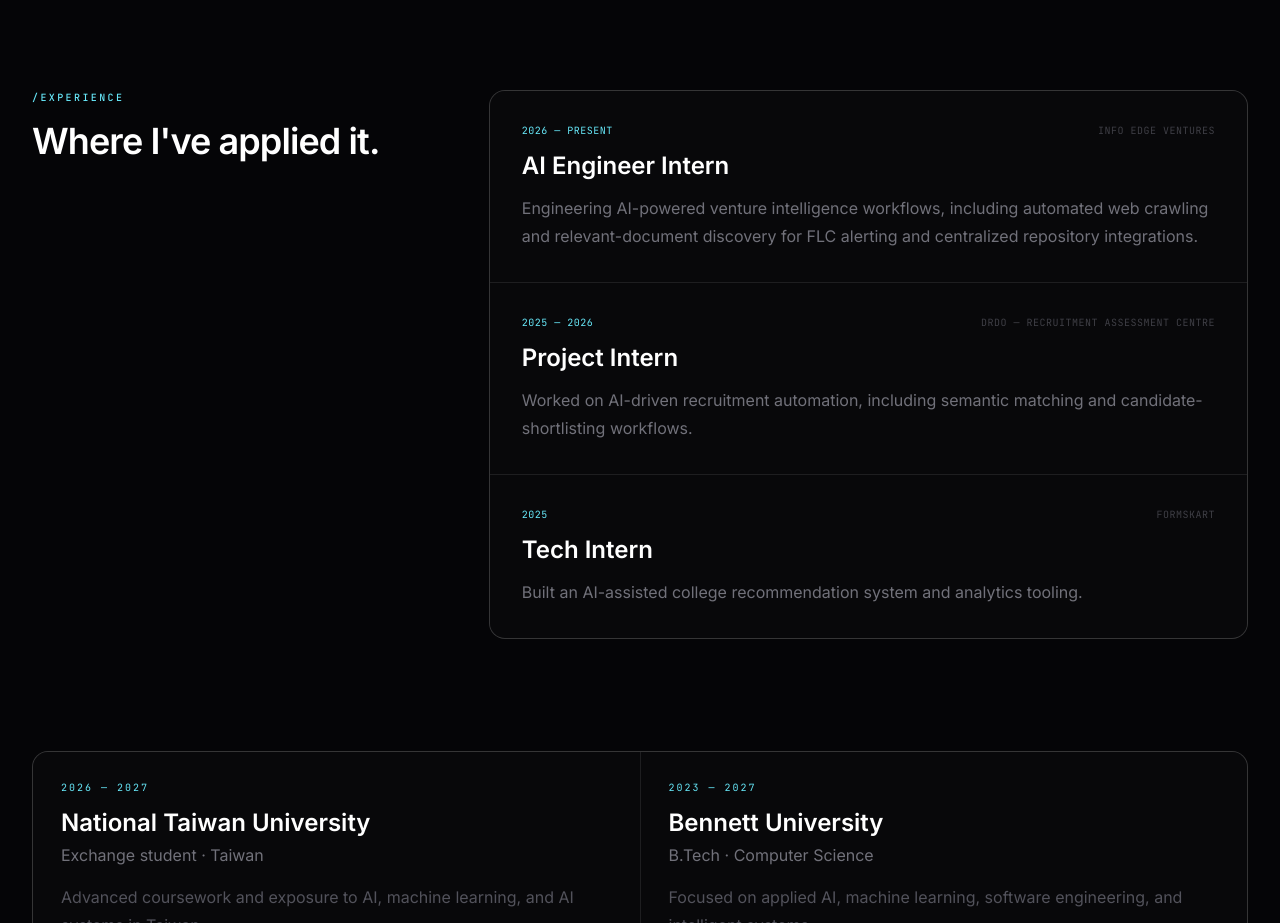
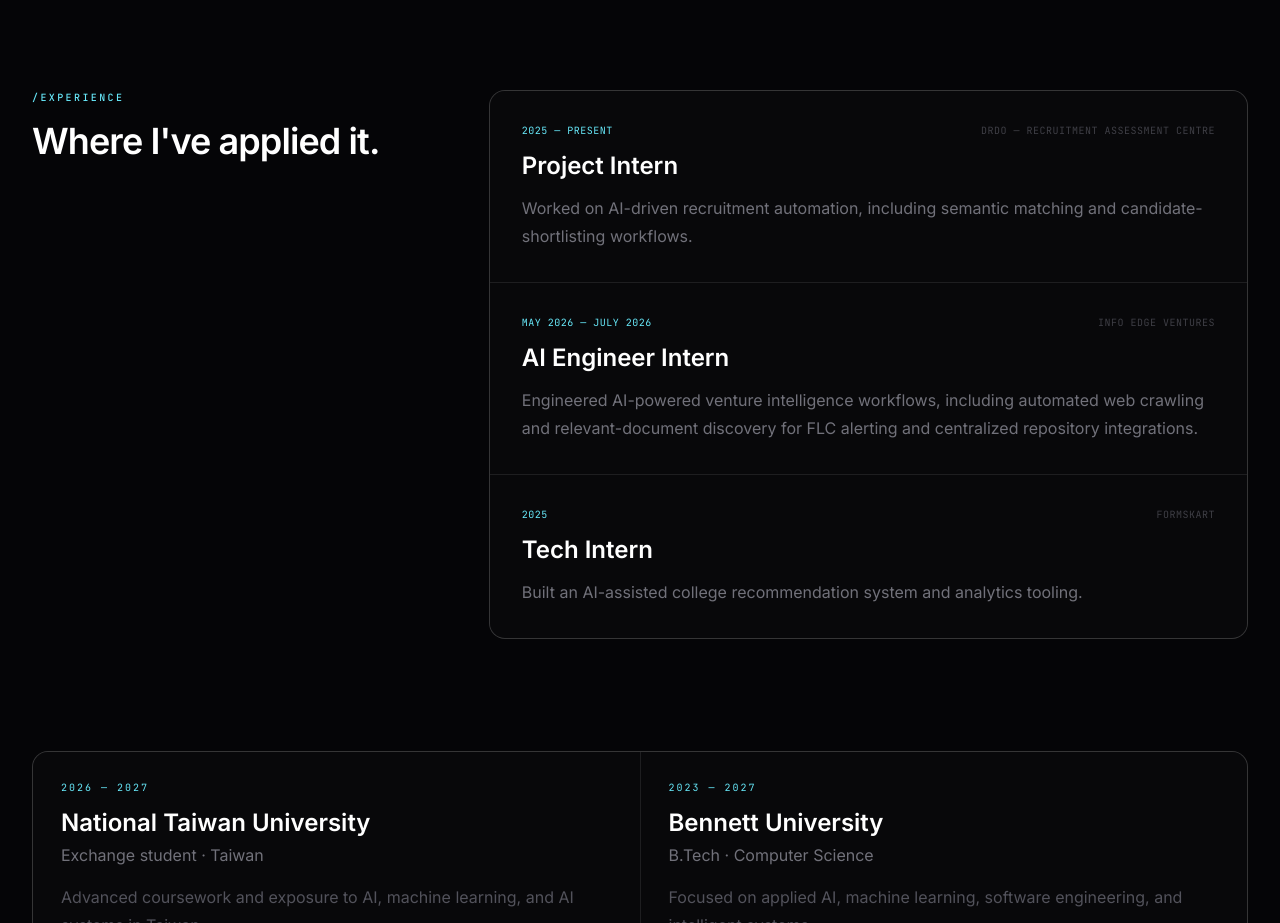
Before and after one commit to adityapurohit01/my_portfolio, a Next.js app: page / in a window 1280 px wide. Shown: the part 3340-4263 px from the top of the page. Built offline with nearby package versions, Linux system fonts and the light colour scheme.

Commit message:
Correct current experience dates

```diff
--- a/src/data/portfolio.ts
+++ b/src/data/portfolio.ts
@@ -209,8 +209,8 @@ export const projects: Project[] = [
 ];
 
 export const experience = [
-  { period: "2026 — Present", role: "AI Engineer Intern", company: "Info Edge Ventures", detail: "Engineering AI-powered venture intelligence workflows, including automated web crawling and relevant-document discovery for FLC alerting and centralized repository integrations." },
-  { period: "2025 — 2026", role: "Project Intern", company: "DRDO — Recruitment Assessment Centre", detail: "Worked on AI-driven recruitment automation, including semantic matching and candidate-shortlisting workflows." },
+  { period: "2025 — Present", role: "Project Intern", company: "DRDO — Recruitment Assessment Centre", detail: "Worked on AI-driven recruitment automation, including semantic matching and candidate-shortlisting workflows." },
+  { period: "May 2026 — July 2026", role: "AI Engineer Intern", company: "Info Edge Ventures", detail: "Engineered AI-powered venture intelligence workflows, including automated web crawling and relevant-document discovery for FLC alerting and centralized repository integrations." },
   { period: "2025", role: "Tech Intern", company: "Formskart", detail: "Built an AI-assisted college recommendation system and analytics tooling." },
 ];
 
```
